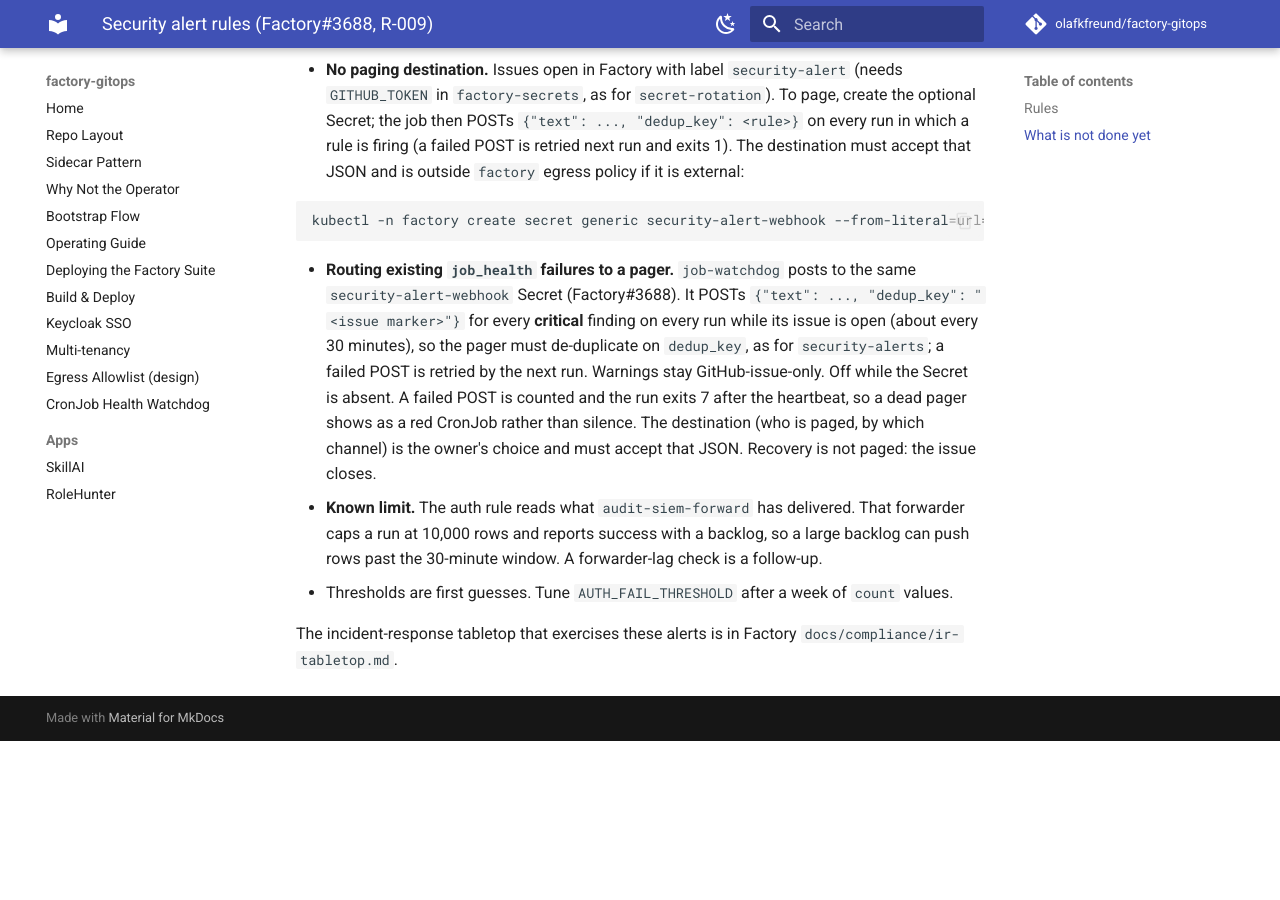
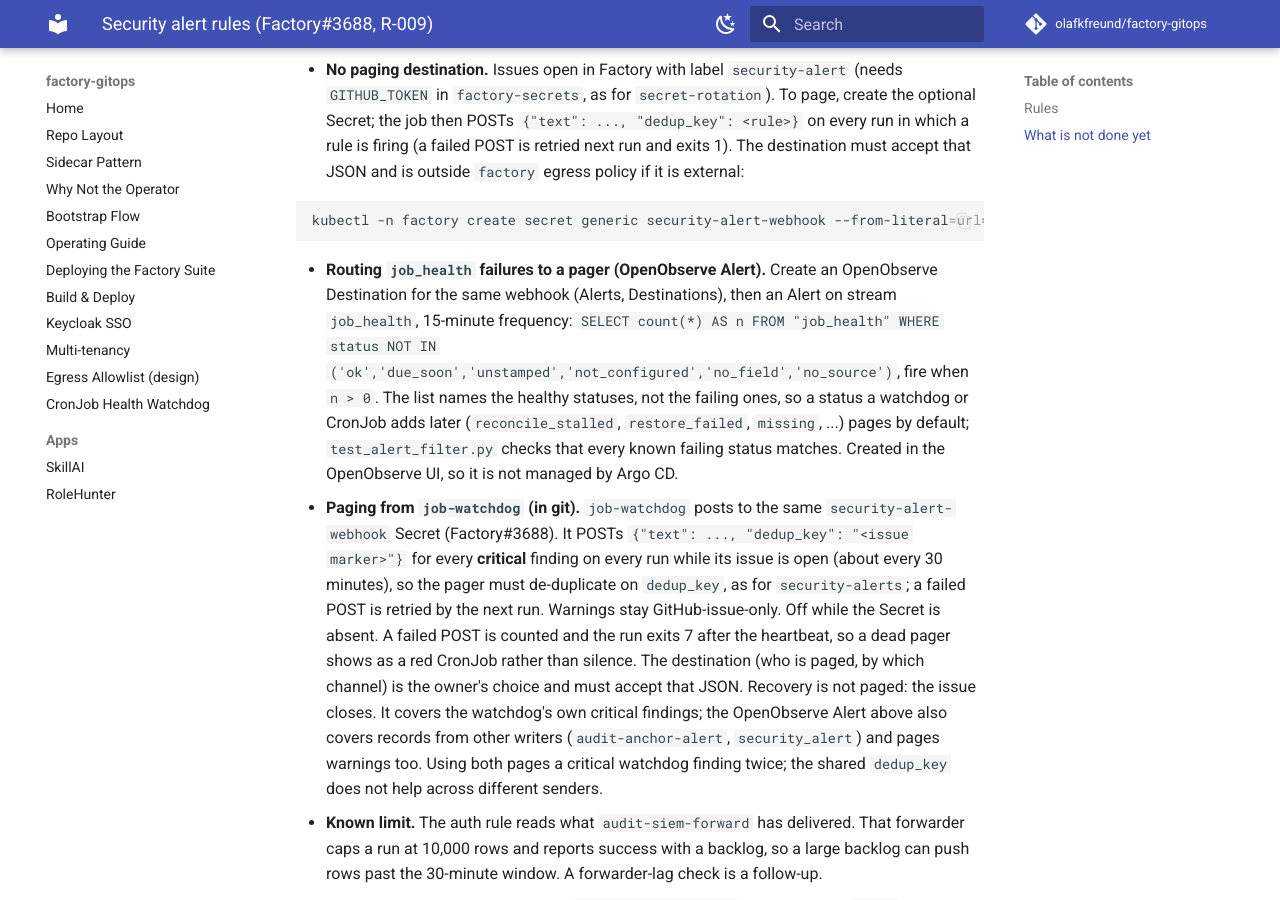
Before and after one commit to olafkfreund/factory-gitops, an MkDocs documentation site: the page built from docs/security-alerts.md, in a window 1280 px wide and 900 px high, scrolled down 1028 px. Built offline with MkDocs 1.6.1 and Material for MkDocs 9.7.7, drawn with Linux system fonts in a browser that asks for light colours; comment, search, counter and statistics services are not loaded; before the commit the page ends 1769 px from its top, so only the background shows below that.

Commit message:
docs(security-alerts): keep the OpenObserve Alert section the filter test reads (Factory#3688)
Co-Authored-By: Claude Opus 5.5 <noreply@anthropic.com>
Claude-Session: https://claude.ai/code/session_01WtDyDqabJ8SR4gD3ubwYx1

````diff
--- a/docs/security-alerts.md
+++ b/docs/security-alerts.md
@@ -38,7 +38,13 @@ WHERE kind = 'security_alert' ORDER BY _timestamp DESC
   kubectl -n factory create secret generic security-alert-webhook --from-literal=url='<paging webhook URL>'
   ```
 
-- **Routing existing `job_health` failures to a pager.** `job-watchdog` posts to the same
+- **Routing `job_health` failures to a pager (OpenObserve Alert).** Create an OpenObserve Destination for the
+  same webhook (Alerts, Destinations), then an Alert on stream `job_health`, 15-minute frequency:
+  `SELECT count(*) AS n FROM "job_health" WHERE status NOT IN ('ok','due_soon','unstamped','not_configured','no_field','no_source')`, fire when
+  `n > 0`. The list names the healthy statuses, not the failing ones, so a status a watchdog or
+  CronJob adds later (`reconcile_stalled`, `restore_failed`, `missing`, ...) pages by default;
+  `test_alert_filter.py` checks that every known failing status matches. Created in the OpenObserve UI, so it is not managed by Argo CD.
+- **Paging from `job-watchdog` (in git).** `job-watchdog` posts to the same
   `security-alert-webhook` Secret (Factory#3688). It POSTs `{"text": ..., "dedup_key": "<issue
   marker>"}` for every **critical** finding on every run while its issue is open (about every 30
   minutes), so the pager must de-duplicate on `dedup_key`, as for `security-alerts`; a failed POST
@@ -46,6 +52,9 @@ WHERE kind = 'security_alert' ORDER BY _timestamp DESC
   failed POST is counted and the run exits 7 after the heartbeat, so a dead pager shows as a red
   CronJob rather than silence. The destination (who is paged, by which channel) is the owner's
   choice and must accept that JSON. Recovery is not paged: the issue closes.
+  It covers the watchdog's own critical findings; the OpenObserve Alert above also covers records from
+  other writers (`audit-anchor-alert`, `security_alert`) and pages warnings too. Using both pages a
+  critical watchdog finding twice; the shared `dedup_key` does not help across different senders.
 - **Known limit.** The auth rule reads what `audit-siem-forward` has delivered. That forwarder caps
   a run at 10,000 rows and reports success with a backlog, so a large backlog can push rows past the
   30-minute window. A forwarder-lag check is a follow-up.
````
